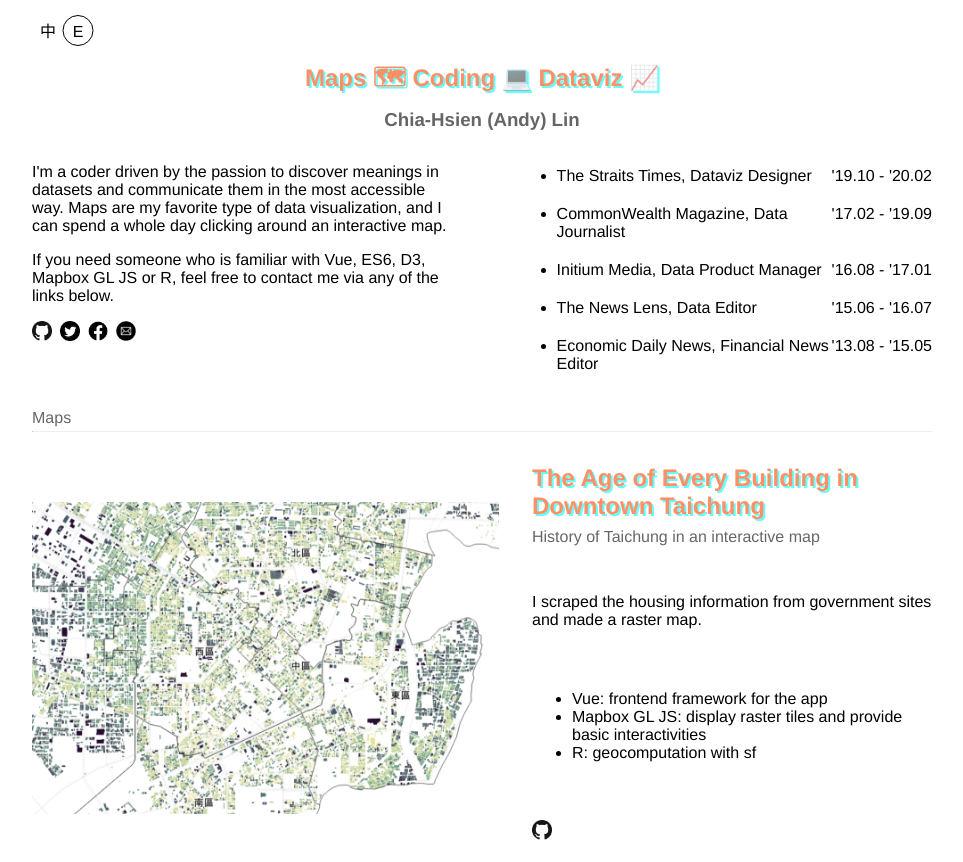
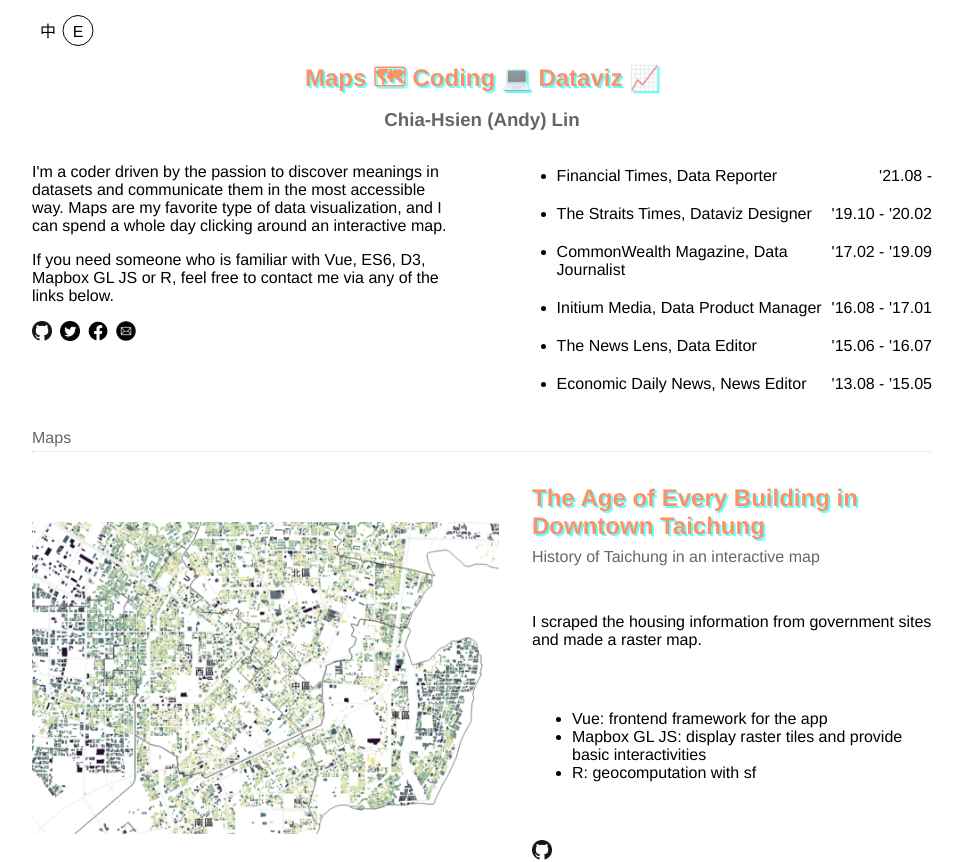
Before and after one commit to imdataman/portfolio-2020, a Vue app: page / in a window 1280 px wide. Shown: the top 862 px of the page, without its empty margins (158-1121 px from the left). Built offline with nearby package versions, Linux system fonts and the light colour scheme.

Commit message:
update the about section

```diff
--- a/src/components/About.vue
+++ b/src/components/About.vue
@@ -49,6 +49,7 @@
       <div class="right-column">
         <div class="experience">
           <ul v-if="lang === 'zhTW'">
+            <li><span>'21.08 - </span>金融時報 資料記者</li>
             <li><span>'19.10 - '20.02</span>海峽時報 資料視覺化設計師</li>
             <li><span>'17.02 - '19.09</span>天下雜誌 資料記者</li>
             <li><span>'16.08 - '17.01</span>端傳媒 資料產品經理</li>
@@ -56,6 +57,9 @@
             <li><span>'13.08 - '15.05</span>經濟日報 國際財經編譯</li>
           </ul>
           <ul v-else>
+            <li>
+              <span>'21.08 - </span>Financial Times, Data Reporter
+            </li>
             <li>
               <span>'19.10 - '20.02</span>The Straits Times, Dataviz Designer
             </li>
@@ -67,7 +71,7 @@
             </li>
             <li><span>'15.06 - '16.07</span>The News Lens, Data Editor</li>
             <li>
-              <span>'13.08 - '15.05</span>Economic Daily News, Financial News
+              <span>'13.08 - '15.05</span>Economic Daily News, News
               Editor
             </li>
           </ul>
```
